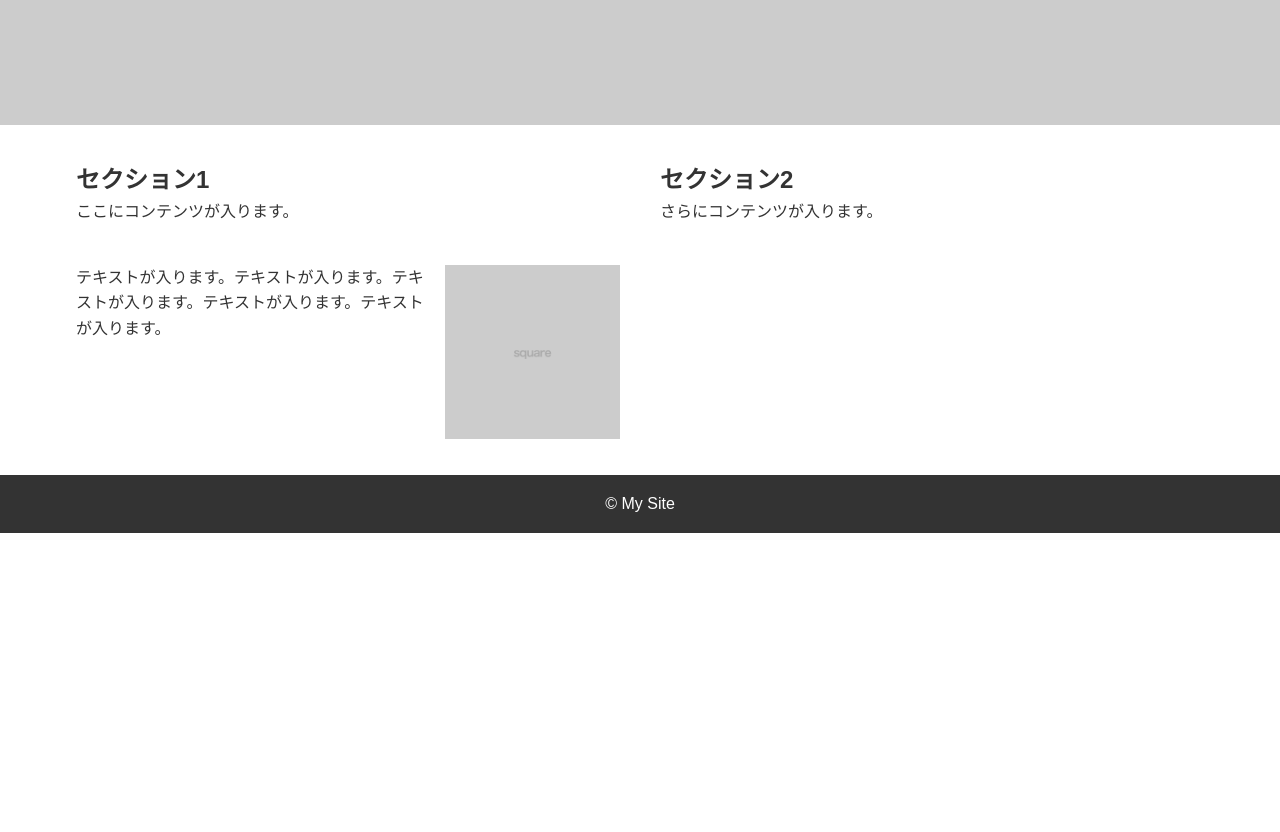
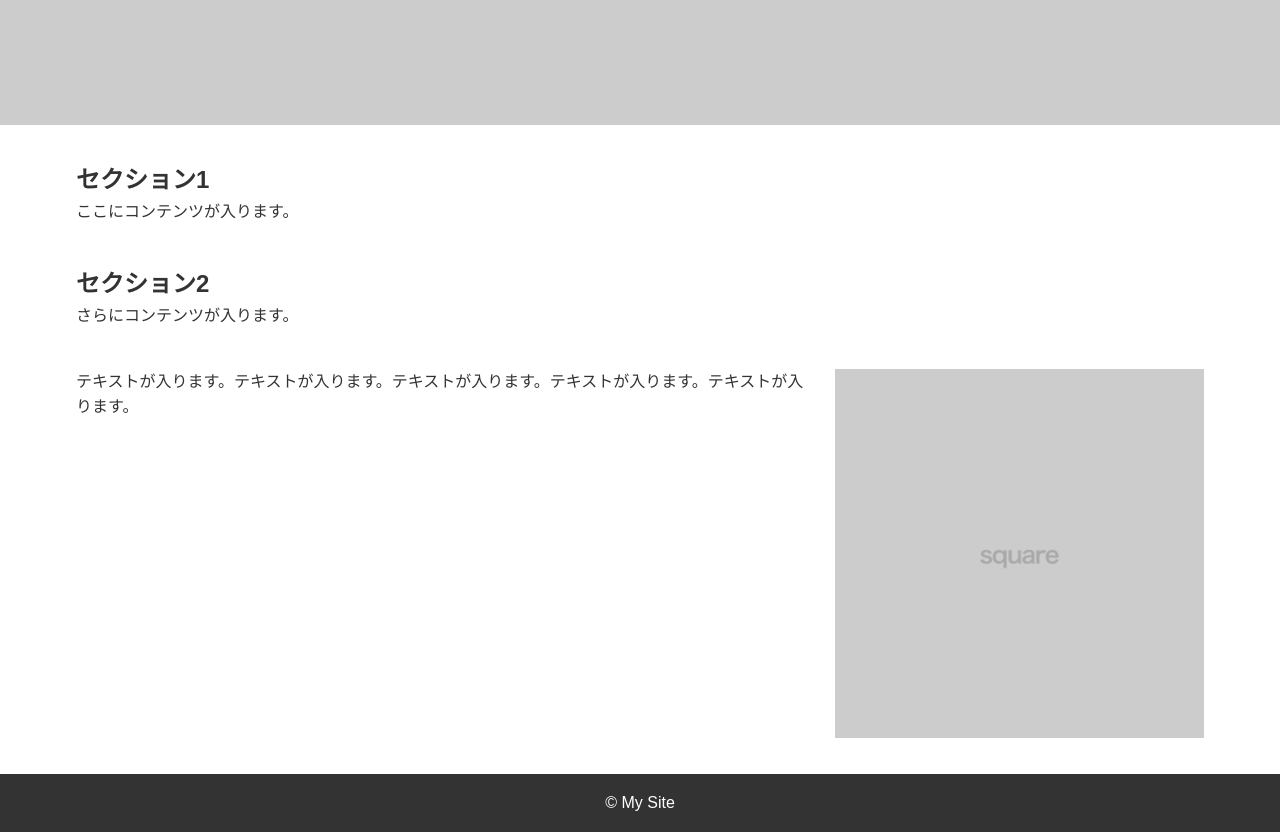
Before and after one commit to ngsm-syr/layout_sample_01a, a plain HTML site: page index.html in a window 1280 px wide. Shown: the part 640-1472 px from the top of the page. Before the commit the page ends 1173 px from the top, so only its background shows below. Drawn offline with Linux system fonts and the light colour scheme.

Commit message:
Update style.css

```diff
--- a/style.css
+++ b/style.css
@@ -58,9 +58,6 @@ main {
   padding: 1rem;
   margin: 0 auto;
   max-width: 1200px;
-  flex-grow: 1;
-  display: grid;
-  grid-template-columns: 1fr 1fr;
 }
 
 section {
```
